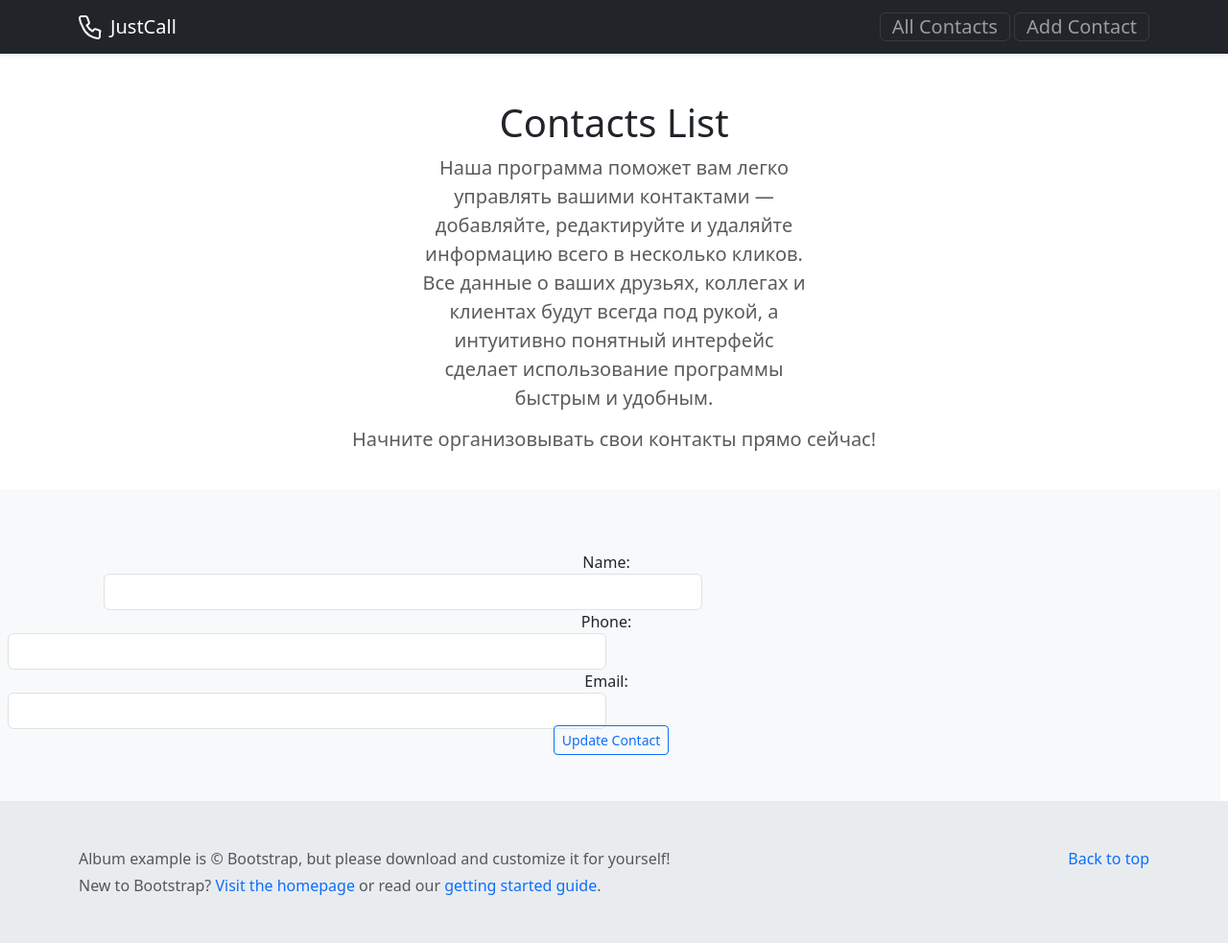
After one commit to NeZur21/pythonProject, a Flask app: template templates/edit_contact.html in a window 1280 px wide. The commit adds this page. Shown: the whole page at 96% size. Run offline with Flask 3, Linux system fonts and the light colour scheme; the template is opened without the code that fills it, so the values that code supplies are empty.

Commit message:
added edit page

```diff
--- a/app.py
+++ b/app.py
@@ -1,7 +1,7 @@
 import flask
 import db
 
-from flask import render_template
+from flask import render_template, request, redirect
 
 app = flask.Flask(__name__)
 
@@ -18,13 +18,24 @@ for i in db.rows:
     contacts.append(Contact(i.id, i.Name, i.Phone, i.Email))
 
 @app.route('/')
-def contact_list():
+def main():
     return render_template('base.html')
 
 @app.route('/all_contacts')
 def all_contacts():
     return render_template('contacts.html', contacts=contacts)
 
+@app.route('/edit_contact/<int:contact_id>', methods=['GET', 'POST'])
+def edit_contact(contact_id):
+    contact = next((c for c in contacts if c.id == contact_id), None)
+    if request.method == 'POST':
+        contact.name = request.form['name']
+        contact.phone = request.form['phone']
+        contact.email = request.form['email']
+        return redirect(flask.url_for('all_contacts'))
+    return render_template('edit_contact.html', contact=contact)
+
+
 
 if __name__ == '__main__':
     app.run(debug=True)
--- a/templates/base.html
+++ b/templates/base.html
@@ -37,7 +37,7 @@
         <a href="{{ url_for('all_contacts') }}">
           <button class='fw-light navbar-toggler' type="button" data-bs-toggle="collapse" data-bs-target="#navbarNav" aria-controls="navbarNav" aria-expanded="false" aria-label="Toggle navigation">All Contacts</button>
         </a>
-        <a href="{{ url_for('contact_list') }}">
+        <a href="{{ url_for('all_contacts') }}">
           <button class='fw-light navbar-toggler' type="button" data-bs-toggle="collapse" data-bs-target="#navbarNav" aria-controls="navbarNav" aria-expanded="false" aria-label="Toggle navigation">Add Contact</button>
         </a>
       </div>
--- a/templates/contacts.html
+++ b/templates/contacts.html
@@ -27,8 +27,8 @@
         <td>{{ contact.phone }}</td>
         <td>{{ contact.email }}</td>
         <td>
-            <a href="{{ url_for('contact_list', contact_id=contact.id) }}">Edit</a> |
-            <a href="{{ url_for('contact_list', contact_id=contact.id) }}" onclick="return confirm('Are you sure?')">Delete</a>
+            <a href="{{ url_for('edit_contact', contact_id=contact.id) }}">Edit</a> |
+            <a href="{{ url_for('all_contacts', contact_id=contact.id) }}" onclick="return confirm('Are you sure?')">Delete</a>
         </td>
     </tr>
     {% endfor %}
--- /dev/null
+++ b/templates/edit_contact.html
@@ -0,0 +1,31 @@
+{% extends 'base.html' %}
+
+{%block content %}
+
+<div class="row bg-body-primary py-lg-5 text-center">
+    <h1 class="fw-light">Contacts List</h1>
+    <p class="lead text-body-secondary col-lg-4 mx-auto fw-light">
+        Наша программа поможет вам легко управлять вашими контактами — добавляйте, редактируйте и удаляйте информацию
+        всего в несколько кликов. Все данные о ваших друзьях, коллегах и клиентах будут всегда под рукой, а интуитивно
+        понятный интерфейс сделает использование программы быстрым и удобным.
+    </p>
+    <h2 class="lead fw-light text-body-secondary mx-auto fw-light">Начните организовывать свои контакты прямо сейчас!</h2>
+</div>
+
+<form class="row fw-light container-fluid bg-body-tertiary py-5 text-center g-3" action="{{ url_for('edit_contact', contact_id=contact.id) }}" method="POST">
+    <div class="justify-content-center">
+        <label for="name">Name:</label>
+        <input style="margin-left: 100px" class="form-control w-50 fw-light" type="text" id="name" name="name" value="{{ contact.name }}" required>
+
+        <label for="phone">Phone:</label>
+        <input class="form-control w-50 fw-light" type="text" id="phone" name="phone" value="{{ contact.phone }}" required>
+
+        <label for="email">Email:</label>
+        <input class="form-control w-50 fw-light" type="email" id="email" name="email" value="{{ contact.email }}" required>
+
+        <button class="fw-light btn btn-outline-primary btn-sm -flex" type="submit" style="margin-top: -4px; margin-left: 10px;" >Update Contact</button>
+    </div>
+
+</form>
+
+{% endblock %}
```
